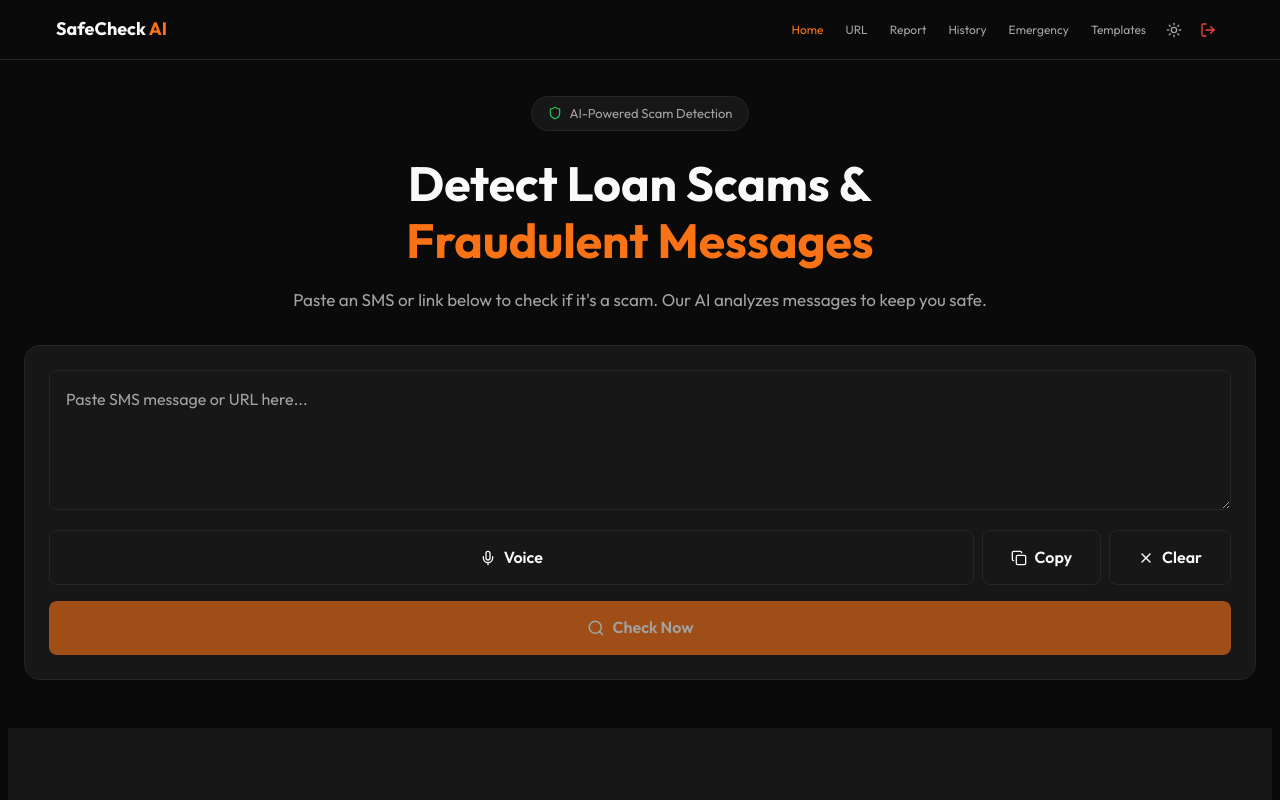
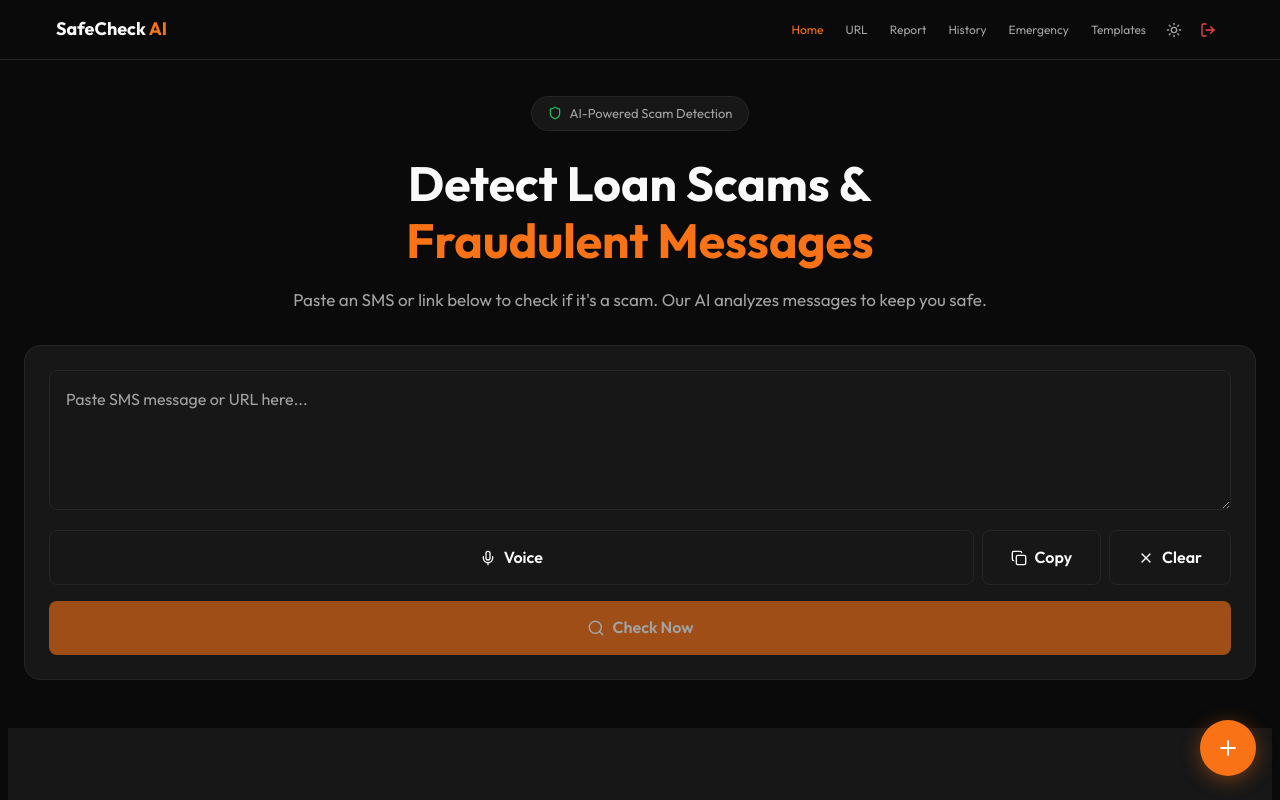
Before and after one commit to helloashissahu-hue/helloashissahu-hue, a Next.js app: page / in a window 1280 px wide. Shown: the top 800 px of the page. Built offline with nearby package versions, Linux system fonts and the light colour scheme.

Commit message:
Add floating action button with tools menu

```diff
--- a/src/app/globals.css
+++ b/src/app/globals.css
@@ -84,6 +84,11 @@ input, textarea, select {
 @keyframes spin {
   from { transform: rotate(0deg); }
   to { transform: rotate(360deg); }
+}
+
+@keyframes slideUp {
+  from { opacity: 0; transform: translateY(20px) scale(0.9); }
+  to { opacity: 1; transform: translateY(0) scale(1); }
 }
 
 .animate-fade-in-up {
--- a/src/app/page.tsx
+++ b/src/app/page.tsx
@@ -32,7 +32,8 @@ import {
   X,
   Clock,
   Filter,
-  AlertOctagon
+  AlertOctagon,
+  Plus
 } from 'lucide-react';
 import {
   setSecureData,
@@ -86,6 +87,7 @@ export default function Home() {
   const [isOnline, setIsOnline] = useState(true);
   const [showStats, setShowStats] = useState(false);
   const [deferredPrompt, setDeferredPrompt] = useState<any>(null);
+  const [fabOpen, setFabOpen] = useState(false);
 
   useEffect(() => {
     const initStorage = async () => {
@@ -1252,6 +1254,77 @@ export default function Home() {
           </div>
         </div>
       )}
+
+      {/* Floating Action Button */}
+      <div style={{
+        position: 'fixed',
+        bottom: '1.5rem',
+        right: '1.5rem',
+        zIndex: 50,
+        display: 'flex',
+        flexDirection: 'column',
+        alignItems: 'flex-end',
+        gap: '0.75rem'
+      }}>
+        {fabOpen && (
+          <div style={{
+            display: 'flex',
+            flexDirection: 'column',
+            gap: '0.5rem',
+            animation: 'slideUp 0.3s ease-out'
+          }}>
+            <button
+              onClick={() => { setCurrentPage('history'); setFabOpen(false); }}
+              className="btn-secondary"
+              style={{ padding: '0.75rem', borderRadius: '50%', width: '48px', height: '48px' }}
+              title="History"
+            >
+              <History size={20} />
+            </button>
+            <button
+              onClick={() => { setCurrentPage('templates'); setFabOpen(false); }}
+              className="btn-secondary"
+              style={{ padding: '0.75rem', borderRadius: '50%', width: '48px', height: '48px' }}
+              title="Scam Templates"
+            >
+              <FileText size={20} />
+            </button>
+            <button
+              onClick={() => { setCurrentPage('emergency'); setFabOpen(false); }}
+              className="btn-secondary"
+              style={{ padding: '0.75rem', borderRadius: '50%', width: '48px', height: '48px' }}
+              title="Emergency"
+            >
+              <Phone size={20} />
+            </button>
+            <button
+              onClick={() => { setCurrentPage('report'); setFabOpen(false); }}
+              className="btn-secondary"
+              style={{ padding: '0.75rem', borderRadius: '50%', width: '48px', height: '48px' }}
+              title="Report"
+            >
+              <Flag size={20} />
+            </button>
+          </div>
+        )}
+
+        <button
+          onClick={() => setFabOpen(!fabOpen)}
+          className="btn-primary"
+          style={{
+            width: '56px',
+            height: '56px',
+            borderRadius: '50%',
+            padding: 0,
+            display: 'flex',
+            alignItems: 'center',
+            justifyContent: 'center',
+            boxShadow: '0 4px 20px rgba(249, 115, 22, 0.4)'
+          }}
+        >
+          {fabOpen ? <X size={24} /> : <Plus size={24} />}
+        </button>
+      </div>
     </div>
   );
 }
```
